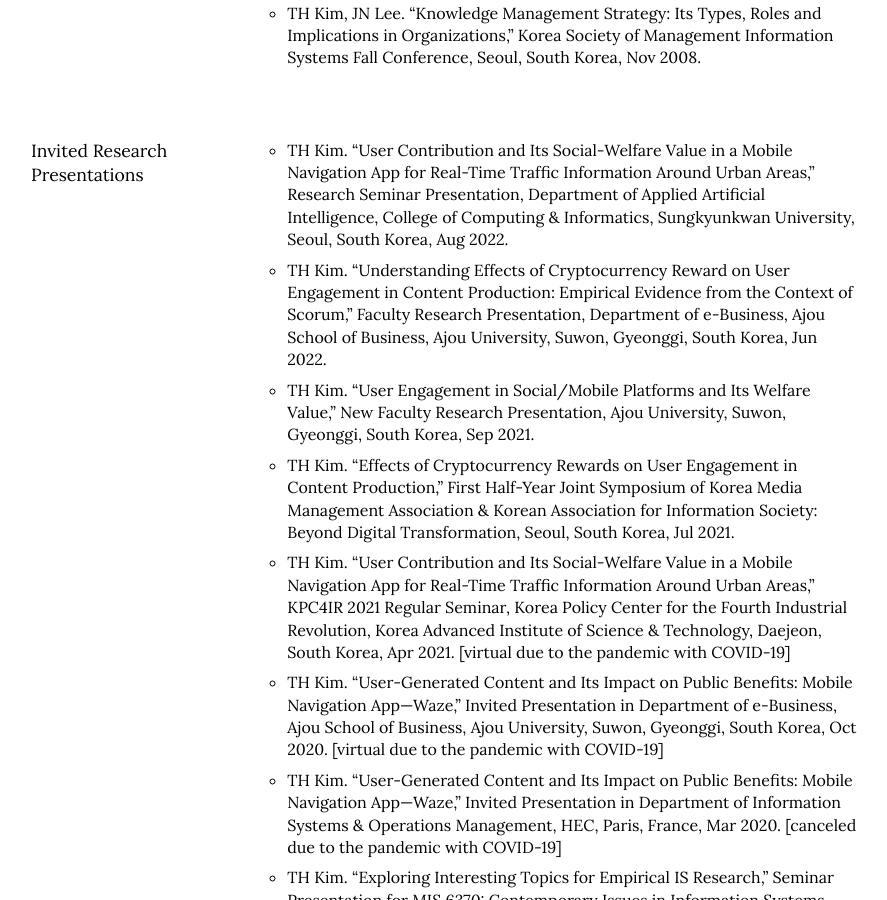
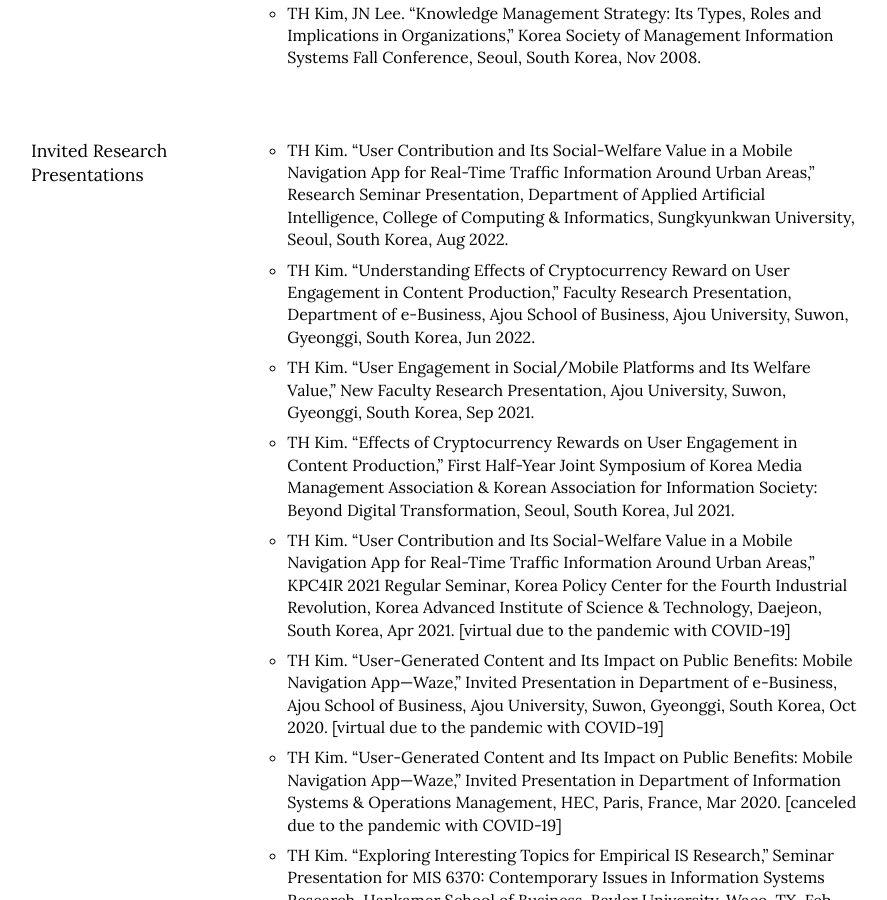
Before and after one commit to istaehun/taehun, a Jekyll site: the page built from index.html, in a window 1280 px wide and 900 px high, scrolled down 3384 px. Shown: the whole window, without its empty margins (189-1076 px from the left). Built offline with Jekyll 4.4.1, drawn with Linux system fonts in a browser that asks for light colours; nearby versions of some CDN libraries.

Commit message:
Update research.yml

```diff
--- a/_data/research.yml
+++ b/_data/research.yml
@@ -46,7 +46,7 @@
   sub-title: Invited Research Presentations
   list:
     - "TH Kim. “User Contribution and Its Social-Welfare Value in a Mobile Navigation App for Real-Time Traffic Information Around Urban Areas,” Research Seminar Presentation, Department of Applied Artificial Intelligence, College of Computing & Informatics, Sungkyunkwan University, Seoul, South Korea, Aug 2022."
-    - "TH Kim. “Understanding Effects of Cryptocurrency Reward on User Engagement in Content Production: Empirical Evidence from the Context of Scorum,” Faculty Research Presentation, Department of e-Business, Ajou School of Business, Ajou University, Suwon, Gyeonggi, South Korea, Jun 2022."
+    - "TH Kim. “Understanding Effects of Cryptocurrency Reward on User Engagement in Content Production,” Faculty Research Presentation, Department of e-Business, Ajou School of Business, Ajou University, Suwon, Gyeonggi, South Korea, Jun 2022."
     - "TH Kim. “User Engagement in Social/Mobile Platforms and Its Welfare Value,” New Faculty Research Presentation, Ajou University, Suwon, Gyeonggi, South Korea, Sep 2021."
     - "TH Kim. “Effects of Cryptocurrency Rewards on User Engagement in Content Production,” First Half-Year Joint Symposium of Korea Media Management Association & Korean Association for Information Society: Beyond Digital Transformation, Seoul, South Korea, Jul 2021."
     - "TH Kim. “User Contribution and Its Social-Welfare Value in a Mobile Navigation App for Real-Time Traffic Information Around Urban Areas,” KPC4IR 2021 Regular Seminar, Korea Policy Center for the Fourth Industrial Revolution, Korea Advanced Institute of Science & Technology, Daejeon, South Korea, Apr 2021. [virtual due to the pandemic with COVID-19]"
```
